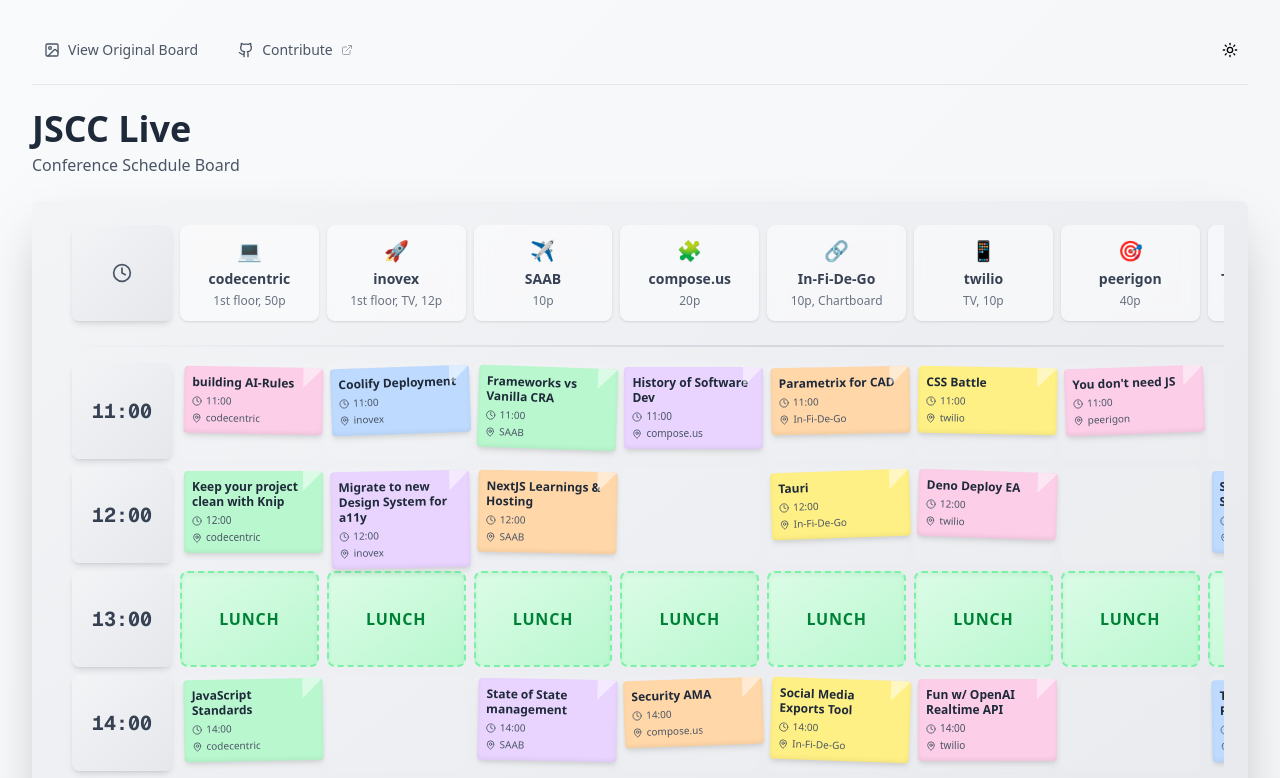
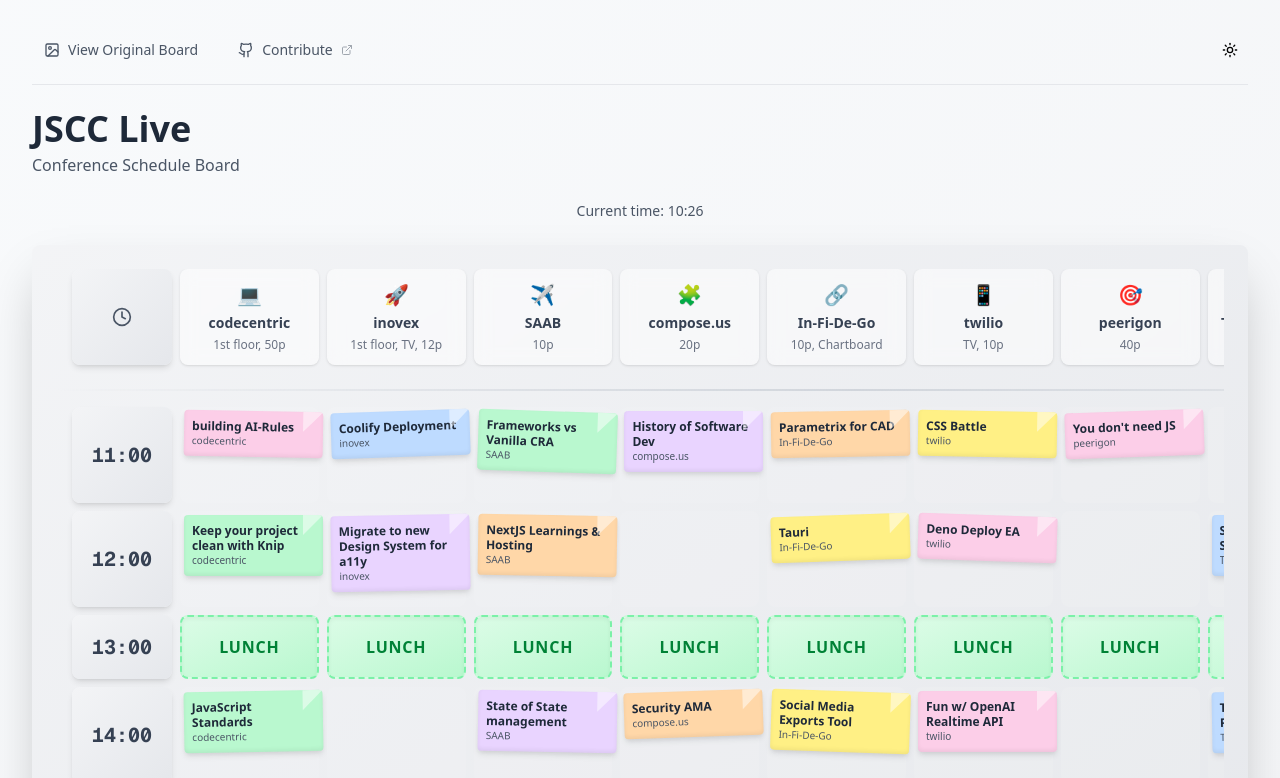
Before and after one commit to alm-engineering/jscc-live, a Next.js app: page / in a window 1280 px wide. Shown: the top 778 px of the page. Built offline with nearby package versions, Linux system fonts and the light colour scheme.

Commit message:
Add time-based session states with past/current highlighting

```diff
--- a/components/ScheduleBoard.tsx
+++ b/components/ScheduleBoard.tsx
@@ -1,6 +1,6 @@
 'use client'
 
-import React, { useState } from 'react'
+import React, { useState, useEffect } from 'react'
 import { Clock } from 'lucide-react'
 import Session from './Session'
 import SessionModal from './SessionModal'
@@ -9,11 +9,21 @@
 
 const ScheduleBoard = () => {
   const [selectedSession, setSelectedSession] = useState<SessionData | null>(null)
+  const [currentTime, setCurrentTime] = useState(new Date())
 
   // Import data from JSON
   const rooms = scheduleData.rooms as RoomData[]
   const sessions = scheduleData.sessions as SessionData[]
   const timeSlots = scheduleData.timeSlots
+
+  // Update current time every minute
+  useEffect(() => {
+    const timer = setInterval(() => {
+      setCurrentTime(new Date())
+    }, 60000) // Update every minute
+
+    return () => clearInterval(timer)
+  }, [])
 
   // Helper function to get sessions for a specific time and room
   const getSessionsForSlot = (time: string, room: string) => {
@@ -23,8 +33,32 @@
     return sessions.filter(s => s.time === time && s.room === room)
   }
 
+  // Check if a session is past, current, or future
+  const getSessionStatus = (time: string) => {
+    const currentHour = currentTime.getHours()
+    const currentMinutes = currentTime.getMinutes()
+    const sessionHour = parseInt(time.split(':')[0])
+
+    // Session is past if its end time has passed (sessions are 1 hour long)
+    if (sessionHour + 1 < currentHour || (sessionHour + 1 === currentHour && currentMinutes > 0)) {
+      return 'past'
+    }
+
+    // Session is current if we're within its hour
+    if (sessionHour === currentHour) {
+      return 'current'
+    }
+
+    return 'future'
+  }
+
   return (
     <div className="space-y-6">
+      {/* Current Time Display */}
+      <div className="text-center text-sm text-gray-600 dark:text-gray-400">
+        Current time: {currentTime.toLocaleTimeString('en-US', { hour: '2-digit', minute: '2-digit', hour12: false })}
+      </div>
+
       {/* Schedule Grid */}
       <div className="relative bg-gradient-to-br from-gray-100 to-gray-200 dark:from-gray-800 dark:to-gray-900 p-4 md:p-6 rounded-lg shadow-2xl">
         {/* Board texture overlay */}
@@ -70,15 +104,23 @@
 
             {/* Time slots and sessions */}
             <div className="space-y-2">
-              {timeSlots.map((time) => (
+              {timeSlots.map((time) => {
+                const sessionStatus = getSessionStatus(time)
+                const isLunchTime = time === '13:00'
+
+                return (
                   <div
                     key={time}
                     className="grid gap-2 px-2 md:px-4"
                     style={{ gridTemplateColumns: `100px repeat(${rooms.length}, 1fr)` }}
                   >
                     {/* Time column - sticky on mobile */}
-                  <div className="sticky-time bg-gradient-to-br from-gray-100 to-gray-200 dark:from-gray-800 dark:to-gray-900 flex items-center justify-center h-24 p-2 rounded-lg shadow-md">
-                    <span className="text-lg md:text-xl font-bold text-gray-700 dark:text-gray-300 font-mono">
+                    <div className={`sticky-time bg-gradient-to-br from-gray-100 to-gray-200 dark:from-gray-800 dark:to-gray-900 flex items-center justify-center ${isLunchTime ? 'h-16' : 'h-24'} p-2 rounded-lg shadow-md`}>
+                      <span className={`text-lg md:text-xl font-bold font-mono ${
+                        sessionStatus === 'past' ? 'text-gray-500 dark:text-gray-500' :
+                        sessionStatus === 'current' ? 'text-red-600 dark:text-red-400' :
+                        'text-gray-700 dark:text-gray-300'
+                      }`}>
                         {time}
                       </span>
                     </div>
@@ -87,14 +129,24 @@
                     {rooms.map((room) => {
                       const sessionsInSlot = getSessionsForSlot(time, room.name)
 
-                    if (time === '13:00') {
-                      // Lunch row
+                      if (isLunchTime) {
+                        // Lunch row - now shorter height
                         return (
                           <div
                             key={`${time}-${room.name}`}
-                          className="flex items-center justify-center h-24 rounded-lg bg-gradient-to-br from-green-100 to-green-200 dark:from-green-800 dark:to-green-900 border-2 border-dashed border-green-300 dark:border-green-700 shadow-inner"
+                            className={`flex items-center justify-center h-16 rounded-lg ${
+                              sessionStatus === 'past'
+                                ? 'bg-gradient-to-br from-gray-200 to-gray-300 dark:from-gray-700 dark:to-gray-800 border-gray-400 dark:border-gray-600'
+                                : 'bg-gradient-to-br from-green-100 to-green-200 dark:from-green-800 dark:to-green-900 border-green-300 dark:border-green-700'
+                            } border-2 border-dashed shadow-inner`}
                           >
-                          <span className="text-sm md:text-base font-bold text-green-700 dark:text-green-300 tracking-wider">LUNCH</span>
+                            <span className={`text-sm md:text-base font-bold tracking-wider ${
+                              sessionStatus === 'past'
+                                ? 'text-gray-600 dark:text-gray-400'
+                                : 'text-green-700 dark:text-green-300'
+                            }`}>
+                              LUNCH
+                            </span>
                           </div>
                         )
                       }
@@ -109,13 +161,16 @@
                               key={session.id}
                               session={session}
                               onClick={() => setSelectedSession(session)}
+                              isPast={sessionStatus === 'past'}
+                              isCurrent={sessionStatus === 'current'}
                             />
                           ))}
                         </div>
                       )
                     })}
                   </div>
-              ))}
+                )
+              })}
             </div>
           </div>
         </div>
@@ -125,7 +180,7 @@
       <div className="text-center text-sm text-muted-foreground space-y-2">
         <p>Click on any session for more details</p>
         <p className="text-xs text-gray-500 dark:text-gray-400">
-          Each sticky note shows: Title • Time • Room
+          Each sticky note shows: Title • Room | Past sessions are grayed out
         </p>
       </div>
 
--- a/components/Session.tsx
+++ b/components/Session.tsx
@@ -3,14 +3,15 @@
 import React from 'react'
 import { SessionData } from '@/types/schedule'
 import { cn } from '@/lib/utils'
-import { Clock, MapPin } from 'lucide-react'
 
 type SessionProps = {
   session: SessionData
   onClick?: () => void
+  isPast?: boolean
+  isCurrent?: boolean
 }
 
-const Session: React.FC<SessionProps> = ({ session, onClick }) => {
+const Session: React.FC<SessionProps> = ({ session, onClick, isPast, isCurrent }) => {
   if (session.isLunch) {
     return null // Lunch is handled differently in the grid
   }
@@ -19,8 +20,15 @@
   const rotations = ['-rotate-1', 'rotate-1', '-rotate-2', 'rotate-2', 'rotate-0']
   const randomRotation = rotations[parseInt(session.id) % rotations.length]
 
-  // Generate random colors for sticky notes
-  const colors = [
+  // Generate random colors for sticky notes - gray if past
+  const colors = isPast ? [
+    'bg-gray-200 hover:bg-gray-300',
+    'bg-gray-200 hover:bg-gray-300',
+    'bg-gray-200 hover:bg-gray-300',
+    'bg-gray-200 hover:bg-gray-300',
+    'bg-gray-200 hover:bg-gray-300',
+    'bg-gray-200 hover:bg-gray-300',
+  ] : [
     'bg-yellow-200 hover:bg-yellow-300',
     'bg-pink-200 hover:bg-pink-300',
     'bg-blue-200 hover:bg-blue-300',
@@ -48,41 +56,30 @@
         "before:w-0 before:h-0",
         "before:border-t-[20px] before:border-t-white/50",
         "before:border-r-[20px] before:border-r-transparent",
-        "before:shadow-inner"
+        "before:shadow-inner",
+        isPast && "opacity-60",
+        isCurrent && "ring-4 ring-red-500 ring-offset-2 scale-105"
       )}
       style={{
         boxShadow: '0 4px 6px -1px rgba(0, 0, 0, 0.1), 0 2px 4px -1px rgba(0, 0, 0, 0.06), inset 0 -2px 4px 0 rgba(0, 0, 0, 0.06)',
       }}
     >
       {/* Title */}
-      <p className="text-[10px] md:text-xs font-bold text-gray-800 leading-tight break-words mb-1">
+      <p className={cn(
+        "text-[10px] md:text-xs font-bold leading-tight break-words",
+        isPast ? "text-gray-600" : "text-gray-800"
+      )}>
         {session.title}
       </p>
 
-      {/* Session details */}
-      <div className="mt-auto space-y-0.5">
-        {/* Time */}
-        <div className="flex items-center gap-1">
-          <Clock className="h-2.5 w-2.5 text-gray-600" />
-          <p className="text-[8px] md:text-[10px] text-gray-600">
-            {session.time}
-          </p>
-        </div>
-
-        {/* Room */}
-        <div className="flex items-center gap-1">
-          <MapPin className="h-2.5 w-2.5 text-gray-600" />
-          <p className="text-[8px] md:text-[10px] text-gray-600 truncate">
-            {session.room}
-          </p>
-        </div>
-
-        {/* Duration if available */}
-        {session.duration && (
-          <p className="text-[8px] md:text-[10px] text-gray-600">
-            {session.duration} min
-          </p>
-        )}
+      {/* Room - now the only detail shown */}
+      <div className="mt-auto">
+        <p className={cn(
+          "text-[8px] md:text-[10px] truncate",
+          isPast ? "text-gray-500" : "text-gray-600"
+        )}>
+          {session.room}
+        </p>
       </div>
     </div>
   )
```
Lines whose indentation alone changed are shown as unchanged.
